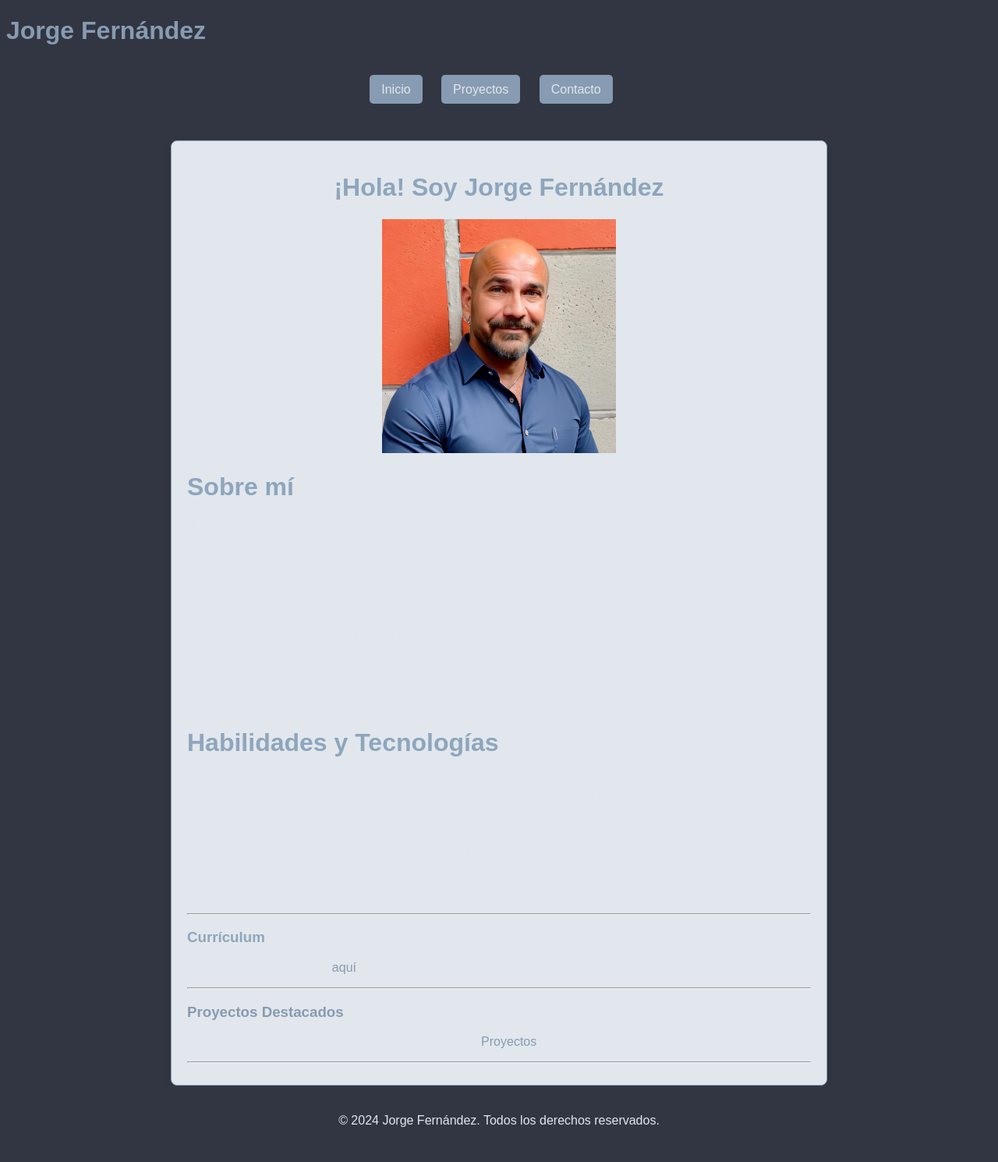
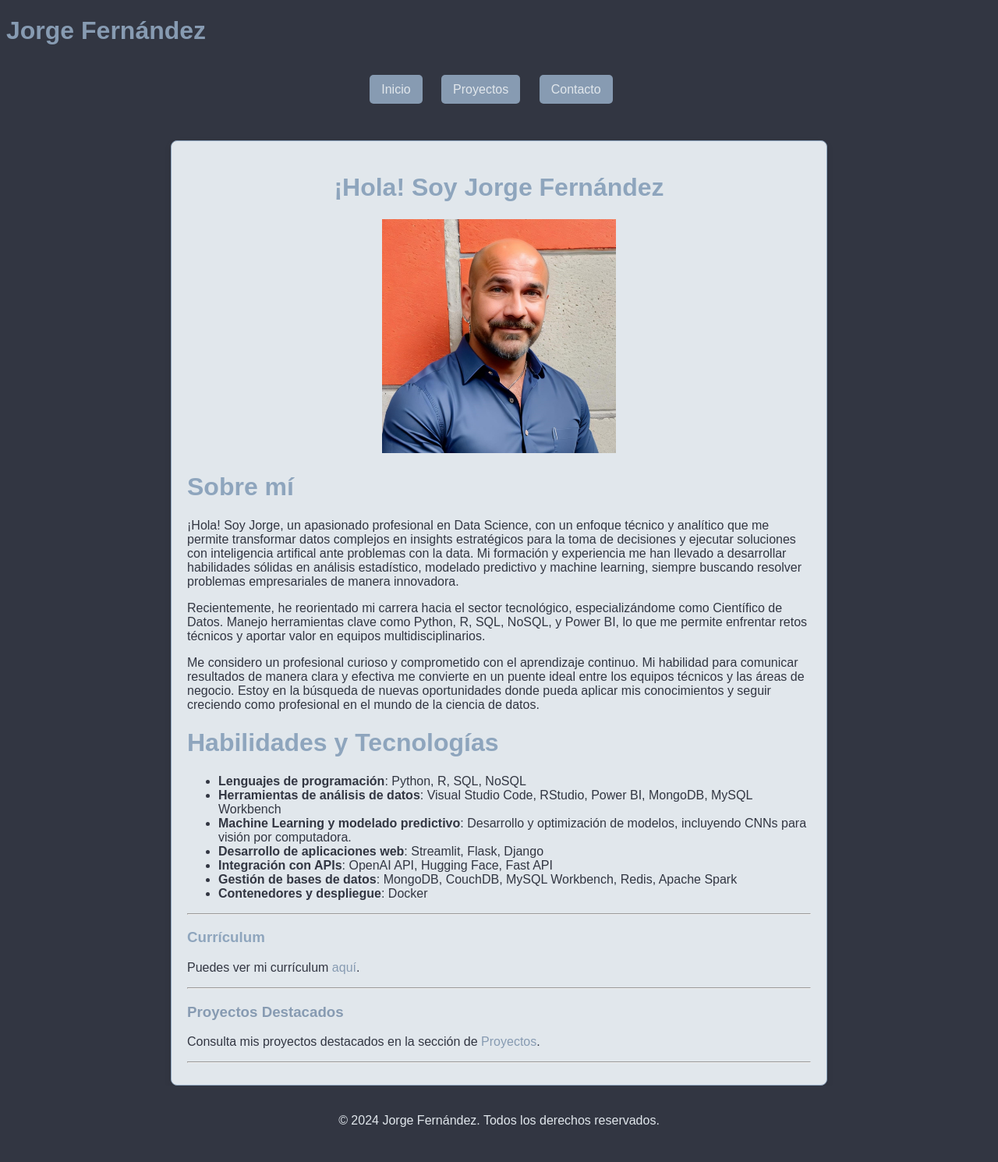
Before and after one commit to joferte84/joferte84.github.io, a Jekyll site: the page built from index.md, in a window 1280 px wide. Shown: the whole page at 78% size. Built offline with Jekyll 4.4.1, drawn with Linux system fonts in a browser that asks for light colours.

Commit message:
Update style.css

```diff
--- a/assets/css/style.css
+++ b/assets/css/style.css
@@ -4,15 +4,16 @@
     margin: 0 auto; /* Centra el contenedor horizontalmente */
     padding: 20px; /* Añade espacio alrededor del contenido */
     background-color: #e1e7ec; /* Fondo Mystic para enmarcar */
-    border: 1px solid #8ea5bd; /* Borde Nepal para darle un ligero contraste */
+    border: 1px solid #8ea5bd; /* Borde Nepal */
     border-radius: 8px; /* Bordes redondeados */
     box-shadow: 0 4px 8px rgba(0, 0, 0, 0.1); /* Sombra ligera */
+    color: #323642; /* Color de texto Tuna para contraste */
 }
 
 body {
-    font-family: Arial, sans-serif; /* Cambia la fuente si lo deseas */
+    font-family: Arial, sans-serif;
     background-color: #323642; /* Fondo principal Tuna */
-    color: #e1e7ec; /* Color del texto Mystic */
+    color: #e1e7ec; /* Color del texto general fuera del contenedor */
 }
 
 h1, h2, h3 {
@@ -20,16 +21,16 @@ h1, h2, h3 {
 }
 
 a {
-    color: #879bb2; /* Enlaces con el color Bali Hai */
+    color: #879bb2; /* Enlaces con Bali Hai */
     text-decoration: none;
 }
 
 a:hover {
-    color: #8ea5bd; /* Enlaces al pasar el cursor, cambiando a Nepal */
+    color: #8ea5bd; /* Enlaces al pasar el cursor, Nepal */
 }
 
 nav {
-    background-color: #323642; /* Fondo del menú con Tuna */
+    background-color: #323642; /* Fondo del menú Tuna */
     padding: 10px;
     text-align: center;
 }
@@ -52,7 +53,7 @@ nav ul li a {
 }
 
 nav ul li a:hover {
-    background-color: #8ea5bd; /* Al pasar el cursor, fondo Nepal */
+    background-color: #8ea5bd; /* Fondo Nepal al pasar el cursor */
 }
 
 footer {
```
